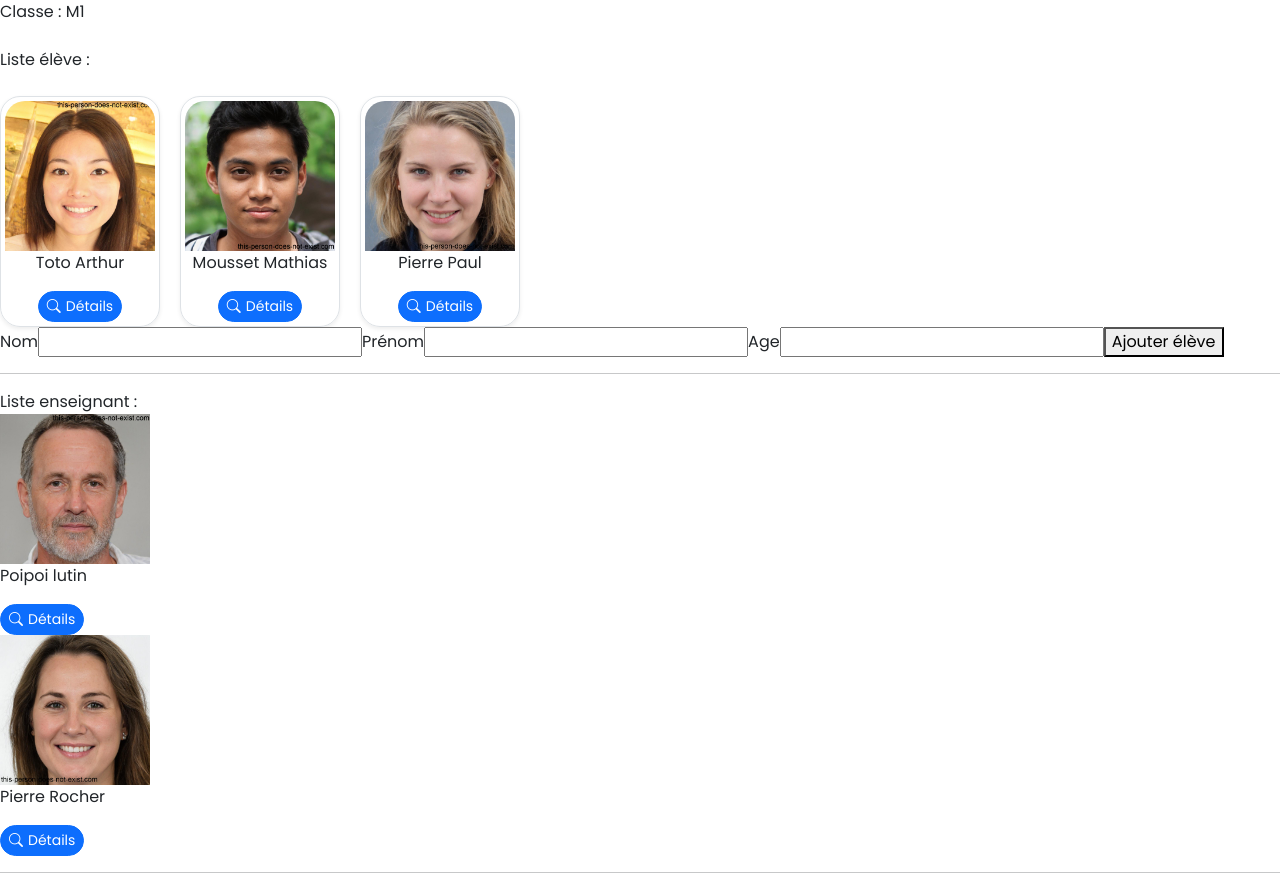
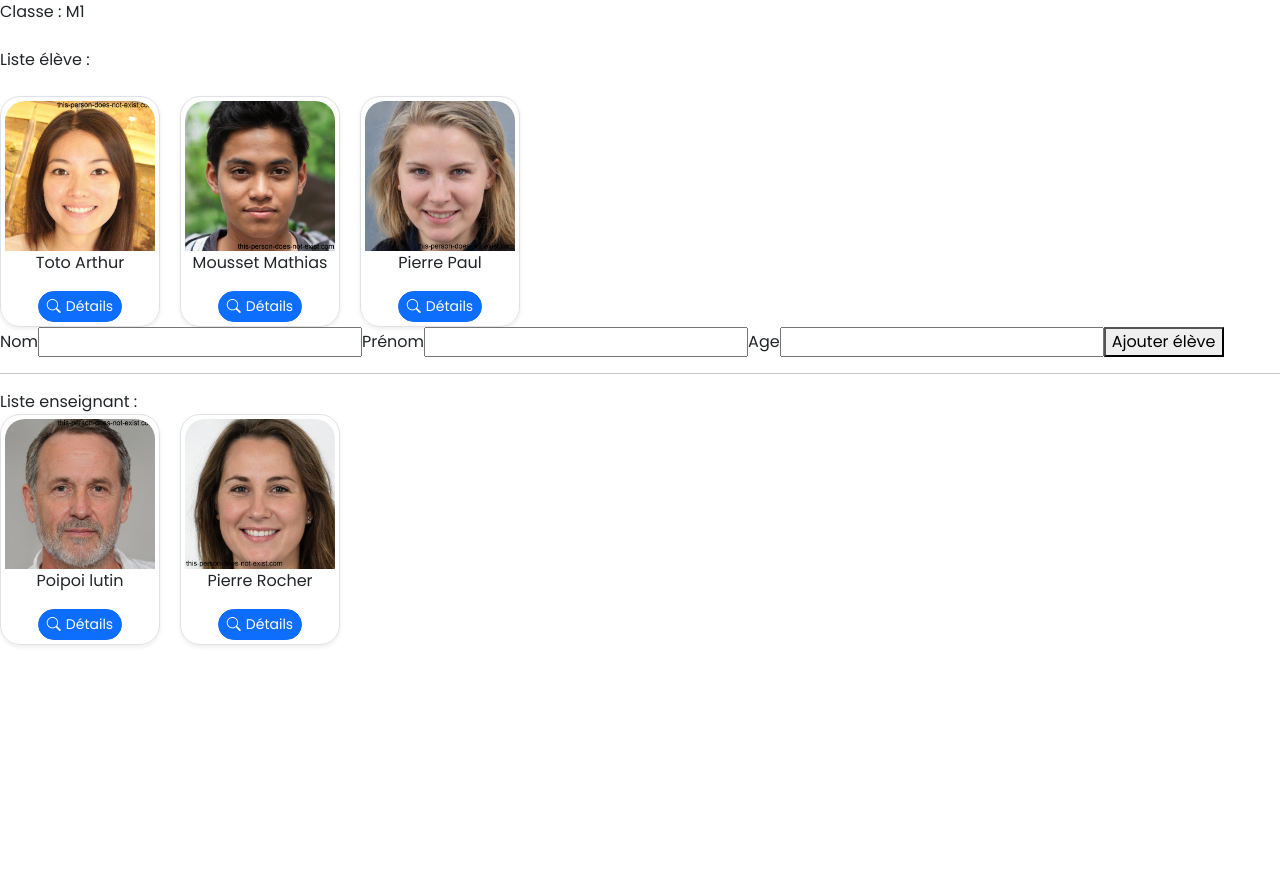
Before and after one commit to armanceau/my-efrei, a React (Create React App) app in the folder my-efrei/: page /classe/1 in a window 1280 px wide. After the commit the page ends 800 px from the top, so only its background shows below. Built offline with nearby package versions, Linux system fonts and the light colour scheme.

Commit message:
add style

```diff
--- a/my-efrei/src/data/ListeEnseignants.jsx
+++ b/my-efrei/src/data/ListeEnseignants.jsx
@@ -13,14 +13,13 @@ export const ListeEnseignants = () => {
     return (
         <div>
             Liste enseignant :
-            {classes[id].enseignants.map((value, index) => {
-                return(
-                    <div className="container-enseignant">
+            <div className="d-flex gap-20">
+                {classes[id].enseignants.map((value, index) => {
+                    return(
                         <FicheEnseignant key={index} nom={value.nom} prenom={value.prenom} matiere={value.matiere} image={value.image} age={value.age}/>
-                    </div>
-                )
-            })}
-            <hr />
+                    )
+                })}
+            </div>
         </div>
     )
 }
--- a/my-efrei/src/data/eleve/FicheEleve.jsx
+++ b/my-efrei/src/data/eleve/FicheEleve.jsx
@@ -5,11 +5,7 @@ import 'bootstrap/dist/css/bootstrap.css';
 import 'bootstrap-icons/font/bootstrap-icons.css';
 
 export const FicheEleve = ({nom, prenom, image, age, notes}) => {
-    console.log(notes)
-    //const resolvedImage = require(`${image}`).default;
-    //console.log(document.getElementById("test"))
     return(
-
         <div class="border shadow-sm br-20 d-flex align-items-center flex-column p-1">
             <img src={image} alt={nom + " " + prenom} class="img-profil br-top-20" />
             <div class="info">
@@ -45,15 +41,12 @@ export const FicheEleve = ({nom, prenom, image, age, notes}) => {
                                         ))}
                                     </ul>
                                 ) : (
-                                    <span>Pas de notes disponibles</span>
+                                    <i>
+                                        <span class="text-muted">Pas de notes disponibles.</span>
+                                    </i>
                                 )}
                             </p>
-                            <br />
                             Age : {age}
-                            <br />
-                            <i>
-                                fgezuyfez
-                            </i>
                         </div>
                     </div>
                 )}
--- a/my-efrei/src/data/eleve/ajouterEleve/AjouterEleve.jsx
+++ b/my-efrei/src/data/eleve/ajouterEleve/AjouterEleve.jsx
@@ -18,7 +18,7 @@ export const AjouterEleve = ({liste, setGetListe}) => {
 
     return(
         <div>
-            <form name="addEleve" onSubmit={onSubmit} enctype="multipart/form-data">
+            <form name="addEleve" onSubmit={onSubmit} enctype="multipart/form-data" class="form-group">
                 <label htmlFor="nom">
                     Nom
                 </label>
--- a/my-efrei/src/data/enseignant/FicheEnseignant.jsx
+++ b/my-efrei/src/data/enseignant/FicheEnseignant.jsx
@@ -6,8 +6,8 @@ import 'bootstrap-icons/font/bootstrap-icons.css';
 
 export const FicheEnseignant = ({nom, prenom, image, matiere, classes, age}) => {
     return(
-        <div class="enseignant">
-            <img src={image} alt={nom + " " + prenom} class="img-profil" />
+        <div class="border shadow-sm br-20 d-flex align-items-center flex-column p-1">
+            <img src={image} alt={nom + " " + prenom} class="img-profil br-top-20" />
             <div class="info">
                 <p>{nom} {prenom}</p>
                 <p>{classes}</p>
@@ -22,9 +22,11 @@ export const FicheEnseignant = ({nom, prenom, image, matiere, classes, age}) =>
                 modal nested>
                 {close => (
                     <div className="popup">
-                        <button className="btn btn-sm btn-outline-danger d-flex align-items-center justify-content-center" onClick={close}>
-                            <i class="bi bi-x"></i>
-                        </button>
+                        <div class="w-100 d-flex justify-content-end">
+                            <button className="btn btn-sm btn-outline-danger d-flex align-items-center justify-content-center" onClick={close}>
+                                <i class="bi bi-x"></i>
+                            </button>
+                        </div>
                         <div className="header">
                             <h2>
                                 {nom} {prenom}
```
